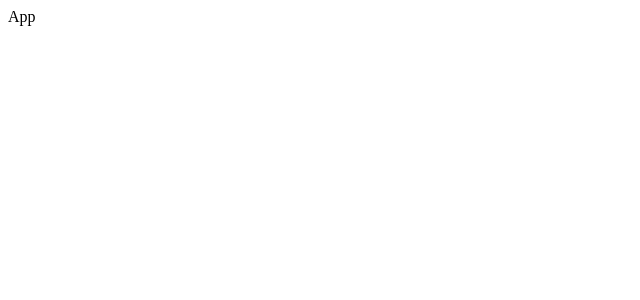
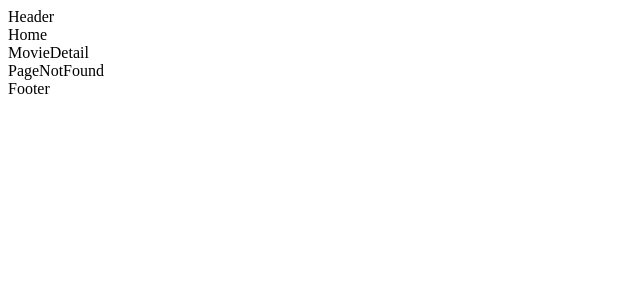
Before and after one commit to AmanRawatOfficial/Movie-Project, a React (Create React App) app: page /movie/1 in a window 1280 px wide. Shown: the top 300 px of the page, without its empty margins (0-640 px from the left). Built offline with nearby package versions, Linux system fonts and the light colour scheme.

Commit message:
Created needed components

```diff
--- a/src/App.js
+++ b/src/App.js
@@ -1,4 +1,26 @@
+import React from "react";
+import { BrowserRouter as Router, Route, Switch } from "react-router-dom";
+
+/* Local Components */
+import Home from "./components/Home/Home";
+import Header from "./components/Header/Header";
+import MovieDetail from "./components/MovieDetail/MovieDetail";
+import PageNotFound from "./components/PageNotFound/PageNotFound";
+import Footer from "./components/Footer/Footer";
+
+import "./App.scss";
+
 function App() {
-    return <div className="App">App</div>;
+    return (
+        <div className="app">
+            <Router>
+                <Header></Header>
+                <Route path="/" component={Home} />
+                <Route path="/movie/:imdbID" component={MovieDetail} />
+                <Route component={PageNotFound} />
+                <Footer />
+            </Router>
+        </div>
+    )
 }
 export default App;
--- /dev/null
+++ b/src/common/apis/MovieApiKey.js
@@ -0,0 +1 @@
+export const APIkey = "861e2edc";
--- /dev/null
+++ b/src/common/apis/movieApi.js
@@ -0,0 +1,5 @@
+import axios from "axios";
+
+export default axios.create({
+    baseURL: "https://www.omdbapi.com",
+});
--- a/src/components/Footer/Footer.js
+++ b/src/components/Footer/Footer.js
@@ -0,0 +1,7 @@
+function Footer () {
+    return (
+        <div>Footer</div>
+    )
+}
+
+export default Footer;
--- a/src/components/Header/Header.js
+++ b/src/components/Header/Header.js
@@ -0,0 +1,7 @@
+function Header () {
+    return (
+        <div>Header</div>
+    )
+}
+
+export default Header;
--- a/src/components/Home/Home.js
+++ b/src/components/Home/Home.js
@@ -0,0 +1,7 @@
+function Home () {
+    return (
+        <div>Home</div>
+    )
+}
+
+export default Home;
--- a/src/components/MovieDetail/MovieDetail.js
+++ b/src/components/MovieDetail/MovieDetail.js
@@ -0,0 +1,7 @@
+function MovieDetail () {
+    return (
+        <div>MovieDetail</div>
+    );
+}
+
+export default MovieDetail;
--- /dev/null
+++ b/src/components/PageNotFound/PageNotFound.js
@@ -0,0 +1,7 @@
+function PageNotFound () {
+    return (
+        <div>PageNotFound</div>
+    )
+}
+
+export default PageNotFound;
```
Also changed, not shown: src/components/MovieCard/MovieCard.js (+7 -0 lines), src/components/MovieListing/MovieListing.js (+7 -0 lines), src/components/PageNotFound.js/PageNotFound.scss (deleted), src/components/PageNotFound/PageNotFound.scss (added).
